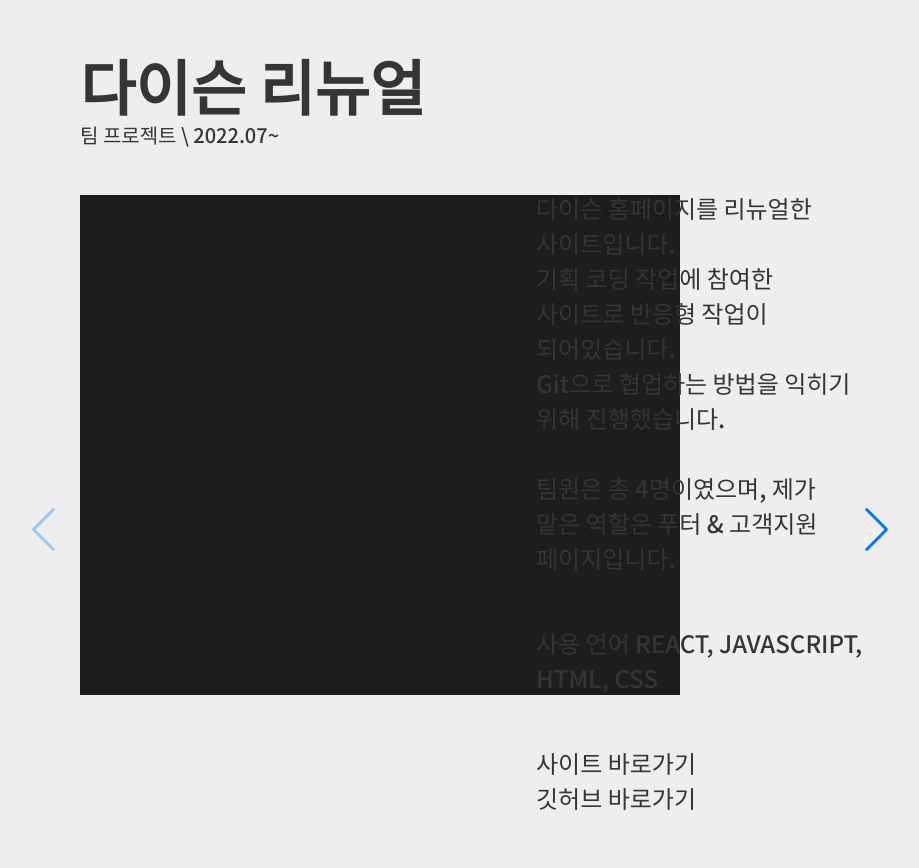
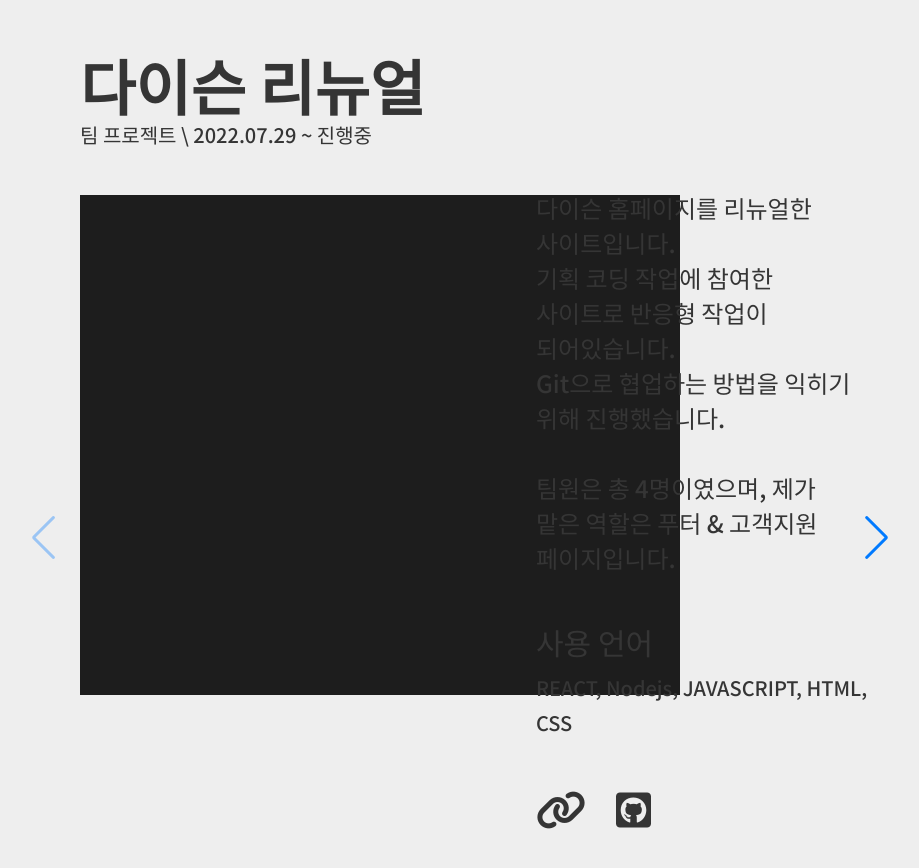
Before and after one commit to yujinkim11/portfolio, a React (Create React App) app: page /#/project in a window 1280 px wide. Shown: the part 320-1188 px from the top of the page, without its empty margins (180-1099 px from the left). Built offline with nearby package versions, Linux system fonts and the light colour scheme.

Commit message:
project detail

```diff
--- a/package.json
+++ b/package.json
@@ -3,6 +3,9 @@
   "version": "0.1.0",
   "private": true,
   "dependencies": {
+    "@fortawesome/fontawesome-svg-core": "^6.1.2",
+    "@fortawesome/free-solid-svg-icons": "^6.1.2",
+    "@fortawesome/react-fontawesome": "^0.2.0",
     "@testing-library/jest-dom": "^5.16.4",
     "@testing-library/react": "^13.3.0",
     "@testing-library/user-event": "^13.5.0",
--- a/public/index.html
+++ b/public/index.html
@@ -13,7 +13,7 @@
     <link rel="apple-touch-icon" href="%PUBLIC_URL%/logo192.png" />
 
     <link rel="manifest" href="%PUBLIC_URL%/manifest.json" />
-
+    <link rel="stylesheet" href="https://cdnjs.cloudflare.com/ajax/libs/font-awesome/6.1.2/css/all.min.css" integrity="sha512-1sCRPdkRXhBV2PBLUdRb4tMg1w2YPf37qatUFeS7zlBy7jJI8Lf4VHwWfZZfpXtYSLy85pkm9GaYVYMfw5BC1A==" crossorigin="anonymous" referrerpolicy="no-referrer" />
     <title>김유진 포트폴리오</title>
   </head>
   <body>
--- a/src/Contact.js
+++ b/src/Contact.js
@@ -42,6 +42,13 @@
     font-size: 24px;
     font-weight: 500;
   }
+  a {
+    transition: 0.5s;
+    cursor: pointer;
+    :hover {
+      color: ${mainStyle.point};
+    }
+  }
 `;
 
 export const Contact = () => {
@@ -54,7 +61,9 @@
             부탁드립니다.
           </p>
           <h3>📩</h3>
-          <h4>wowyj26@naver.com</h4>
+          <a href="mailto:wowyj26@naver.com" target="_blank">
+            <h4>wowyj26@naver.com</h4>
+          </a>
         </Con>
       </Box>
     </ContactWrap>
--- a/src/Main.js
+++ b/src/Main.js
@@ -2,6 +2,7 @@
 import { mainStyle } from "./Style/Globalstyle";
 import coding from "./images/coding.png";
 import { Project } from "./Project";
+import { Link } from "react-router-dom";
 
 const AllWrap = styled.div`
   height: 100vh;
@@ -43,6 +44,9 @@
   display: flex;
   font-size: 20px;
   font-weight: 500;
+  .github {
+    color: white;
+  }
 `;
 const Resume = styled.div`
   display: flex;
@@ -66,6 +70,7 @@
   height: 60px;
   border-radius: 50%;
   background-color: #353535;
+
   :hover {
     color: ${mainStyle.point};
     cursor: pointer;
@@ -101,7 +106,13 @@
             </Title>
             <Button>
               <Resume>이력서.pdf</Resume>
-              <Git>Git</Git>
+              <a
+                target="_blank"
+                href="https://github.com/yujinkim11"
+                className="github"
+              >
+                <Git>Git</Git>
+              </a>
             </Button>
           </Left>
           <Right>
--- a/src/Project.js
+++ b/src/Project.js
@@ -68,9 +68,32 @@
 
 const Skill = styled.div`
   margin: 50px 0;
+  font-size: 30px;
+  p {
+    font-size: 20px;
+    margin-top: 10px;
+  }
 `;
-const Site = styled.div``;
-const Github = styled.div``;
+
+const Link = styled.div`
+  display: flex;
+  font-size: 40px;
+`;
+const Site = styled.div`
+  margin-right: 30px;
+  transition: 0.5s;
+  cursor: pointer;
+  :hover {
+    color: ${mainStyle.point};
+  }
+`;
+const Github = styled.div`
+  transition: 0.5s;
+  cursor: pointer;
+  :hover {
+    color: ${mainStyle.point};
+  }
+`;
 
 export const Project = () => {
   return (
@@ -90,7 +113,7 @@
             <SwiperWrap>
               <ProjectCon>
                 <ProjectTitle>다이슨 리뉴얼</ProjectTitle>
-                <Team>팀 프로젝트 \ 2022.07~ </Team>
+                <Team>팀 프로젝트 \ 2022.07.29 ~ 진행중</Team>
                 <ProjectImg></ProjectImg>
               </ProjectCon>
               <ProjectDetail>
@@ -105,9 +128,18 @@
                   팀원은 총 4명이였으며, 제가 맡은 역할은 푸터 & 고객지원
                   페이지입니다.
                 </DetailCon>
-                <Skill>사용 언어 REACT, JAVASCRIPT, HTML, CSS</Skill>
-                <Site>사이트 바로가기</Site>
-                <Github>깃허브 바로가기</Github>
+                <Skill>
+                  사용 언어
+                  <p>REACT, Nodejs, JAVASCRIPT, HTML, CSS</p>
+                </Skill>
+                <Link>
+                  <Site>
+                    <i class="fa-solid fa-link"></i>
+                  </Site>
+                  <Github>
+                    <i class="fa-brands fa-square-github"></i>
+                  </Github>
+                </Link>
               </ProjectDetail>
             </SwiperWrap>
           </SwiperSlide>
@@ -116,7 +148,7 @@
             <SwiperWrap>
               <ProjectCon>
                 <ProjectTitle>Enjoy!</ProjectTitle>
-                <Team>개인 프로젝트 \ 2022.05~ </Team>
+                <Team>개인 프로젝트 \ 2022.7.5 ~ 2022.7.20 </Team>
                 <ProjectImg
                   style={{
                     background: `url(${enjoy}) no-repeat center / cover`,
@@ -128,7 +160,6 @@
                   영화/TV프로그램을 볼 수 있는 OTT 사이트를 구현한 사이트입니다.
                   <br />
                   API를 받아와서 컨텐츠 리스트를 보여줄 수 있도록 구현하였고,
-                  <br />
                   반응형 작업이 되어있는 페이지입니다.
                   <br />
                   <br />
@@ -138,10 +169,20 @@
                 <Skill>
                   사용 언어
                   <br />
-                  REACT, JAVASCRIPT, HTML, CSS
+                  <p>REACT, Nodejs, JAVASCRIPT, HTML, CSS</p>
                 </Skill>
-                <Site>사이트 바로가기</Site>
-                <Github>깃허브 바로가기</Github>
+                <Link>
+                  <a target="_blank" href="https://yujinkim11.github.io/enjoy/">
+                    <Site>
+                      <i class="fa-solid fa-link"></i>
+                    </Site>
+                  </a>
+                  <a target="_blank" href="https://github.com/yujinkim11/enjoy">
+                    <Github>
+                      <i class="fa-brands fa-square-github"></i>
+                    </Github>
+                  </a>
+                </Link>
               </ProjectDetail>
             </SwiperWrap>
           </SwiperSlide>
@@ -172,10 +213,21 @@
                 <Skill>
                   사용 언어
                   <br />
-                  REACT, JAVASCRIPT, HTML, CSS
+                  <p>REACT, Nodejs, JAVASCRIPT, HTML, CSS</p>
                 </Skill>
-                <Site>사이트 바로가기</Site>
-                <Github>깃허브 바로가기</Github>
+                <Link>
+                  <Site>
+                    <i class="fa-solid fa-link"></i>
+                  </Site>
+                  <a
+                    target="_blank"
+                    href="https://github.com/yujinkim11/YJ-login"
+                  >
+                    <Github>
+                      <i class="fa-brands fa-square-github"></i>
+                    </Github>
+                  </a>
+                </Link>
               </ProjectDetail>
             </SwiperWrap>
           </SwiperSlide>
@@ -184,7 +236,7 @@
             <SwiperWrap>
               <ProjectCon>
                 <ProjectTitle>가위바위보 게임</ProjectTitle>
-                <Team>개인 프로젝트 \ 2022.05~ </Team>
+                <Team>개인 프로젝트 \ 2022.07.15 ~ 진행중 </Team>
                 <ProjectImg></ProjectImg>
               </ProjectCon>
               <ProjectDetail>
@@ -197,16 +249,24 @@
                   <br />
                   <br />
                   개인 프로젝트이며, REACT 공부를 더 하기위해 진행한
-                  프로젝트이며 컴퓨터에 랜덤한 값을 가져올 수 있는 함수와,
-                  승패를 가려주는 기능에 대해 공부할 수 있었습니다.
+                  프로젝트이며 컴퓨터에 랜덤한 값을 가져올 수 있는 함수를
+                  익혔고, 승패를 가려주는 작업을 추가할 예정입니다.
                 </DetailCon>
                 <Skill>
                   사용 언어
                   <br />
-                  REACT, JAVASCRIPT, HTML, CSS
+                  <p>REACT, Nodejs, JAVASCRIPT, HTML, CSS</p>
                 </Skill>
-                <Site>사이트 바로가기</Site>
-                <Github>깃허브 바로가기</Github>
+                <Link>
+                  <a
+                    target="_blank"
+                    href="https://github.com/yujinkim11/rockscissorpaper"
+                  >
+                    <Github>
+                      <i class="fa-brands fa-square-github"></i>
+                    </Github>
+                  </a>
+                </Link>
               </ProjectDetail>
             </SwiperWrap>
           </SwiperSlide>
@@ -215,7 +275,7 @@
             <SwiperWrap>
               <ProjectCon>
                 <ProjectTitle>빽다방 리뉴얼</ProjectTitle>
-                <Team>개인 프로젝트 \ 2022.05~ </Team>
+                <Team>개인 프로젝트 \ 2022.06.17 ~ 2022.07.29 </Team>
                 <ProjectImg
                   style={{
                     background: `url(${paikdabang}) no-repeat center / cover`,
@@ -235,10 +295,22 @@
                 <Skill>
                   사용 언어
                   <br />
-                  HTML, CSS, JAVASCRIPT
+                  <p>REACT, Nodejs, HTML, CSS, JAVASCRIPT</p>
                 </Skill>
-                <Site>사이트 바로가기</Site>
-                <Github>깃허브 바로가기</Github>
+                <Link>
+                  <Site>
+                    <i class="fa-solid fa-link"></i>
+                  </Site>
+                  <a
+                    target="_blank"
+                    href="https://github.com/yujinkim11/paikdabang"
+                  >
+                    {" "}
+                    <Github>
+                      <i class="fa-brands fa-square-github"></i>
+                    </Github>
+                  </a>
+                </Link>
               </ProjectDetail>
             </SwiperWrap>
           </SwiperSlide>
@@ -247,7 +319,7 @@
             <SwiperWrap>
               <ProjectCon>
                 <ProjectTitle>대림바스 리뉴얼</ProjectTitle>
-                <Team>팀 프로젝트 \ 2022.05~ </Team>
+                <Team>팀 프로젝트 \ 2022.05.06 ~ 2022.06.10 </Team>
                 <ProjectImg
                   style={{
                     background: `url(${daelim}) no-repeat center / cover`,
@@ -258,7 +330,8 @@
                 <DetailCon>
                   대림바스 홈페이지를 리뉴얼한 사이트입니다.
                   <br />
-                  기획, 디자인, 퍼블리싱까지 작업한 사이트입니다.
+                  기획, 디자인, 퍼블리싱까지 작업한 사이트이며 처음으로 진행한
+                  퍼블리싱 프로젝트입니다.
                   <br />
                   팀원은 총 3명이였으며, 제가 맡은 역할은 푸터 & 고객지원 &
                   서비스 페이지입니다.
@@ -266,10 +339,26 @@
                 <Skill>
                   사용 언어
                   <br />
-                  HTML, CSS, JAVASCRIPT
+                  <p>HTML, CSS, JAVASCRIPT</p>
                 </Skill>
-                <Site>사이트 바로가기</Site>
-                <Github>깃허브 바로가기</Github>
+                <Link>
+                  <a
+                    target="_blank"
+                    href="https://yujinkim11.github.io/daelimbath-re/"
+                  >
+                    <Site>
+                      <i class="fa-solid fa-link"></i>
+                    </Site>
+                  </a>
+                  <a
+                    target="_blank"
+                    href="https://github.com/yujinkim11/daelimbath-re"
+                  >
+                    <Github>
+                      <i class="fa-brands fa-square-github"></i>
+                    </Github>
+                  </a>
+                </Link>
               </ProjectDetail>
             </SwiperWrap>
           </SwiperSlide>
```
Also changed, not shown: 1 other file (tests, documents, lock files or other folders).
